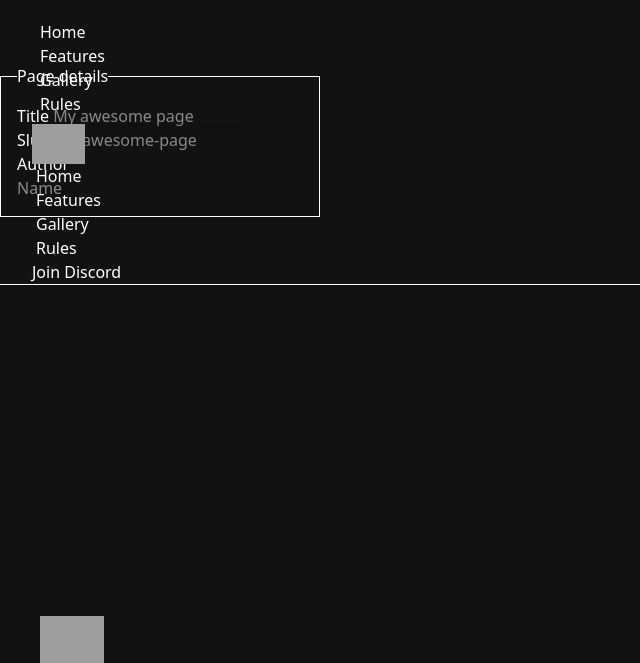
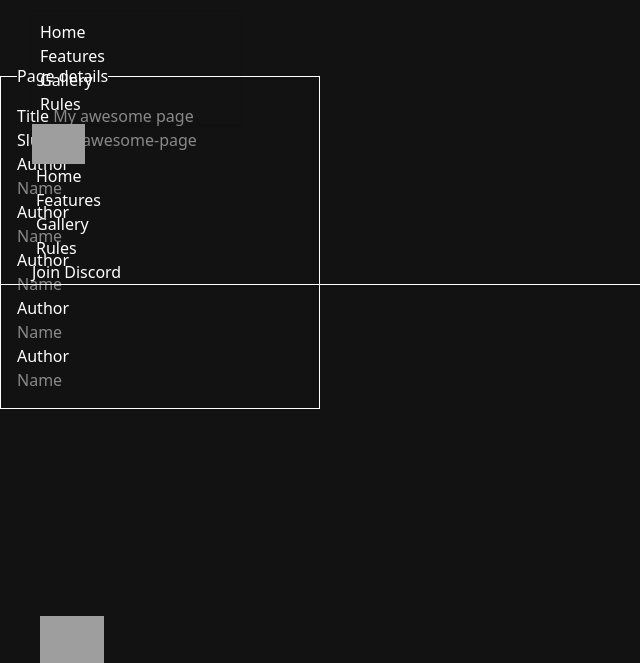
Before and after one commit to rkenbperez/ZenWeb, a Django app: page /form/ in a window 1280 px wide. Shown: the top 663 px of the page, without its empty margins (0-640 px from the left). Run offline with Django 5.2, Linux system fonts and the light colour scheme; some libraries are stand-ins or nearby versions; grey boxes are pictures that could not be loaded.

Commit message:
added more inputs

```diff
--- a/zenweb/zen/templates/form.html
+++ b/zenweb/zen/templates/form.html
@@ -14,5 +14,13 @@
 
   <label class="label">Author</label>
   <input type="text" class="input" placeholder="Name" />
+  <label class="label">Author</label>
+  <input type="text" class="input" placeholder="Name" />
+  <label class="label">Author</label>
+  <input type="text" class="input" placeholder="Name" />
+  <label class="label">Author</label>
+  <input type="text" class="input" placeholder="Name" />
+  <label class="label">Author</label>
+  <input type="text" class="input" placeholder="Name" />
 </fieldset>
 {% endblock %}
```
